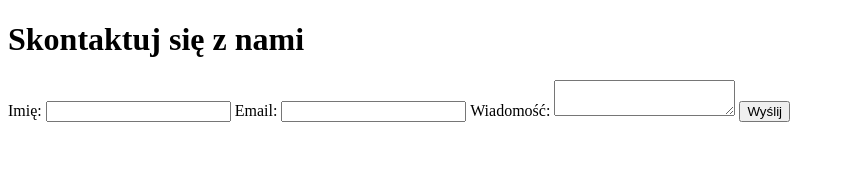
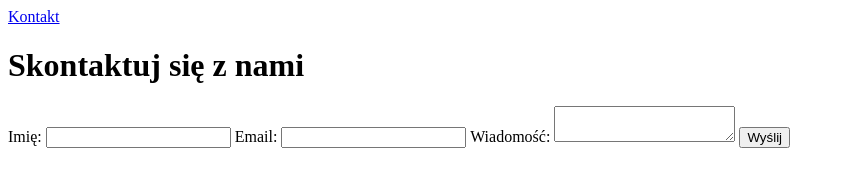
Before and after one commit to DenysPavlenko1213/TestWebSite, a website: page contact.html in a window 1280 px wide. Shown: the whole page, without its empty margins (0-845 px from the left). Drawn offline with Linux system fonts and the light colour scheme.

Commit message:
added nav to contact page

```diff
--- a/contact.html
+++ b/contact.html
@@ -7,6 +7,9 @@
 </head>
 
 <body>
+    <nav>
+        <a href="index.html">Kontakt</a>
+    </nav>
     <h1>Skontaktuj się z nami</h1>
     <form>
         <label for="name">Imię:</label>
```
